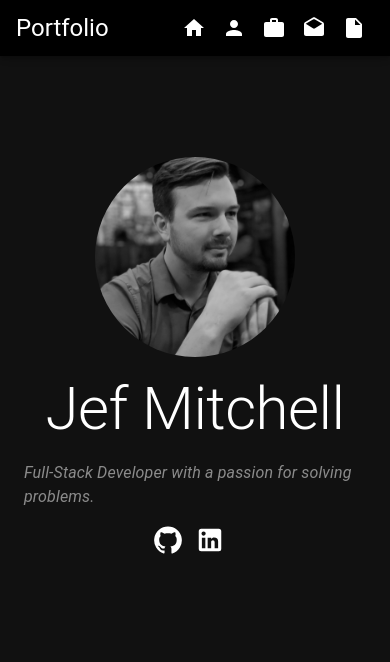
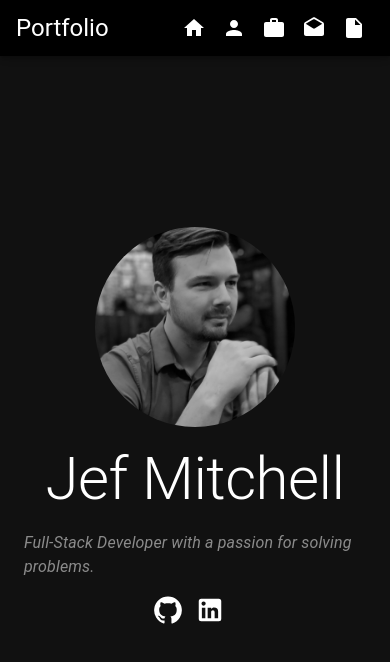
Before and after one commit to OneFJef/Portfolio-React, a React (Create React App) app: page / in a window 390 px wide. Shown: the top 662 px of the page. Built offline with nearby package versions, Linux system fonts and the light colour scheme.

Commit message:
adjusted home's mobile view

```diff
--- a/src/components/Home.tsx
+++ b/src/components/Home.tsx
@@ -24,9 +24,9 @@ export default function Home() {
       {/* Mobile View */}
       <Box
         sx={{
+          mt: 6,
           display: { xs: "flex", md: "flex", lg: "none" },
-          height: "100vh",
-          marginTop: "-64px",
+          height: "90vh",
           mx: 1,
           justifyContent: "center",
           alignItems: "center",
```
